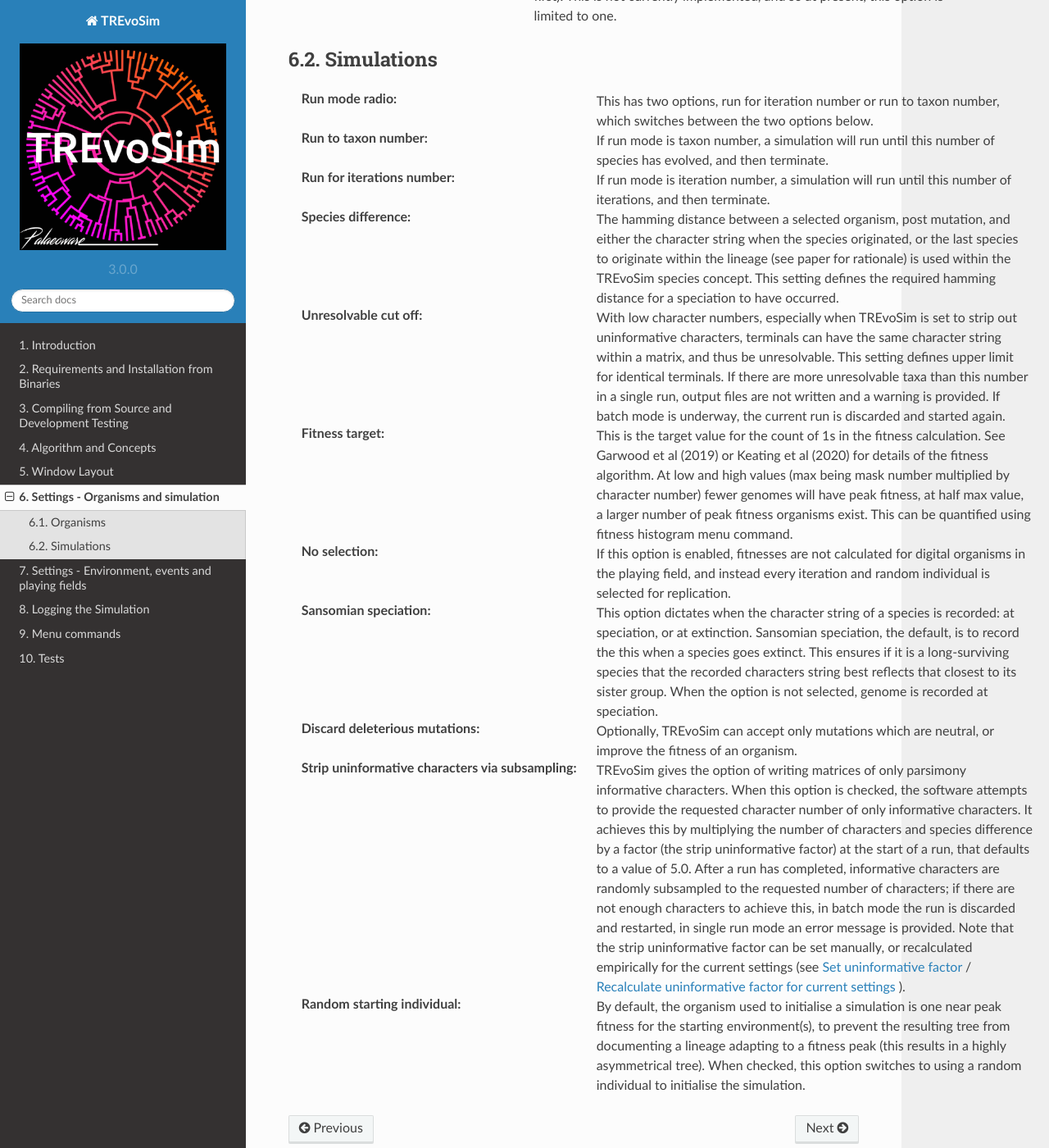
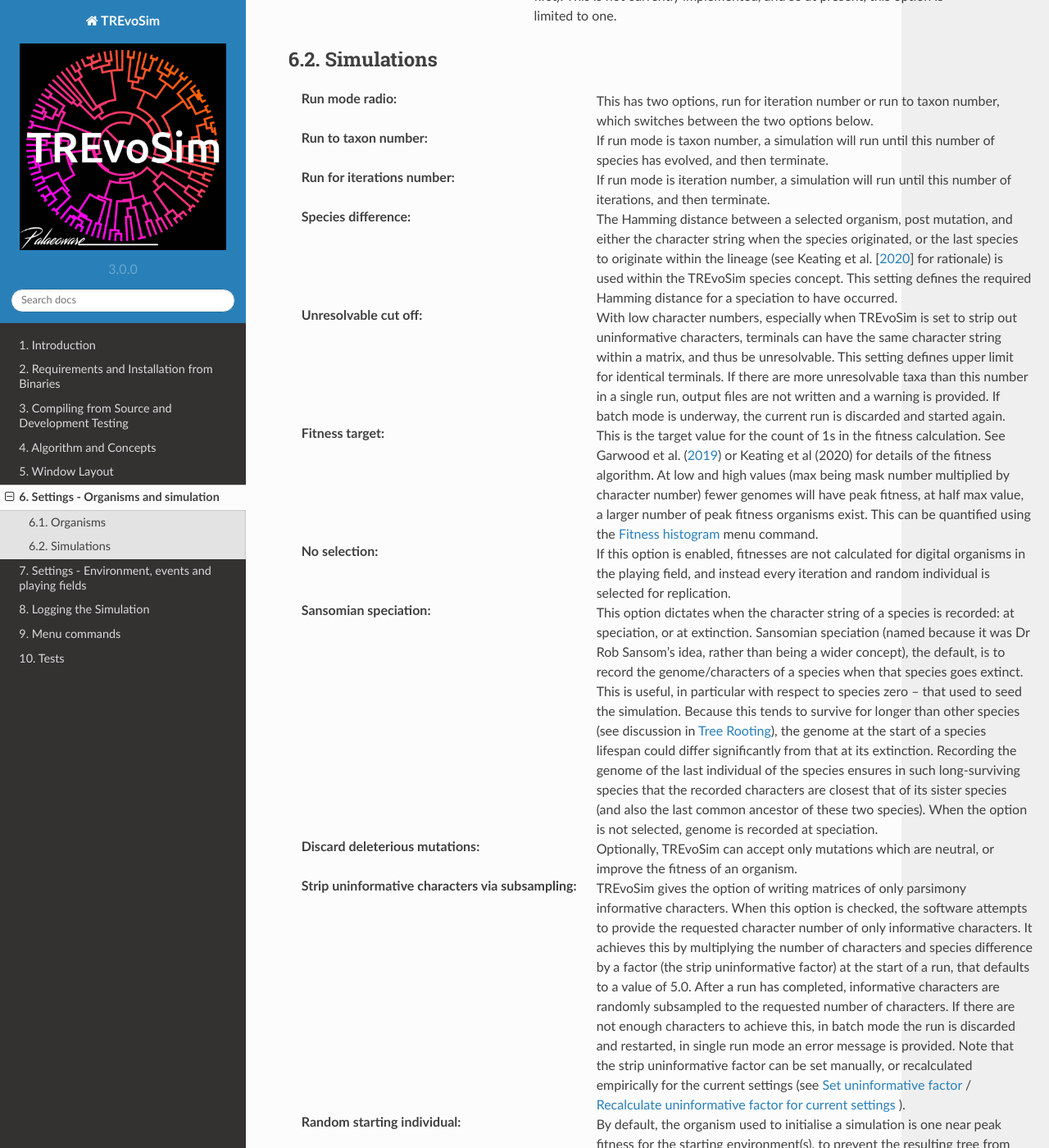
Before and after one commit to palaeoware/trevosim, a Sphinx documentation site: the page built from docs/settings.rst, in a window 1280 px wide and 1400 px high, scrolled down 2250 px. Shown: the whole window at 82% size. Built offline with Sphinx 7.4.7 and the Read the Docs theme 2.0.0, drawn with Linux system fonts in a browser that asks for light colours.

Commit message:
Changes to settings for PR #30, add links to papers throughout

```diff
--- a/docs/index.rst
+++ b/docs/index.rst
@@ -22,7 +22,7 @@
 Relevant references
 -------------------
 
-Garwood, R.J., Spencer A.R.T. and Sutton, M.D., 2019. REvoSim: Organism-level simulation of macro- and microevolution. Palaeontology 62(3),339-355. `https://doi.org/10.1111/pala.12420 <https://doi.org/10.1111/pala.12420>`_ (describes the initial release of REvoSim, including fitness algorithm).
+Garwood, R.J., Spencer A.R.T. and Sutton, M.D., 2019. REvoSim: Organism-level simulation of macro- and microevolution. Palaeontology 62(3),339-355. `DOI: 10.1111/pala.12420 <https://doi.org/10.1111/pala.12420>`_ (describes the initial release of REvoSim, including fitness algorithm).
 
 Keating, J.N., Sansom, R.S., Sutton, M.D., Knight, C.G. and Garwood, R.J., 2020. Morphological phylogenetics evaluated using novel evolutionary simulations. Systematic Biology 69(5):897-912. `DOI: 10.1093/sysbio/syaa012 <https://doi.org/10.1093/sysbio/syaa012>`_ (describes, and utilises, TREvoSim v1.0.0)
 
--- a/docs/settings.rst
+++ b/docs/settings.rst
@@ -24,11 +24,11 @@
 :Run mode radio: This has two options, run for iteration number or run to taxon number, which switches between the two options below.
 :Run to taxon number: If run mode is taxon number, a simulation will run until this number of species has evolved, and then terminate.
 :Run for iterations number: If run mode is iteration number, a simulation will run until this number of iterations, and then terminate.
-:Species difference: The hamming distance between a selected organism, post mutation, and either the character string when the species originated, or the last species to originate within the lineage (see paper for rationale) is used within the TREvoSim species concept. This setting defines the required hamming distance for a speciation to have occurred.
+:Species difference: The Hamming distance between a selected organism, post mutation, and either the character string when the species originated, or the last species to originate within the lineage (see Keating et al. [`2020 <https://doi.org/10.1093/sysbio/syaa012>`_] for rationale) is used within the TREvoSim species concept. This setting defines the required Hamming distance for a speciation to have occurred.
 :Unresolvable cut off: With low character numbers, especially when TREvoSim is set to strip out uninformative characters, terminals can have the same character string within a matrix, and thus be unresolvable. This setting defines upper limit for identical terminals. If there are more unresolvable taxa than this number in a single run, output files are not written and a warning is provided. If batch mode is underway, the current run is discarded and started again.
-:Fitness target: This is the target value for the count of 1s in the fitness calculation. See Garwood et al (2019) or Keating et al (2020) for details of the fitness algorithm. At low and high values (max being mask number multiplied by character number) fewer genomes will have peak fitness, at half max value, a larger number of peak fitness organisms exist. This can be quantified using fitness histogram menu command.
+:Fitness target: This is the target value for the count of 1s in the fitness calculation. See Garwood et al. (`2019 <https://doi.org/10.1111/pala.12420>`_) or Keating et al (2020) for details of the fitness algorithm. At low and high values (max being mask number multiplied by character number) fewer genomes will have peak fitness, at half max value, a larger number of peak fitness organisms exist. This can be quantified using the :ref:`Fitness histogram` menu command.
 :No selection: If this option is enabled, fitnesses are not calculated for digital organisms in the playing field, and instead every iteration and random individual is selected for replication.
-:Sansomian speciation: This option dictates when the character string of a species is recorded: at speciation, or at extinction. Sansomian speciation, the default, is to record the this when a species goes extinct. This ensures if it is a long-surviving species that the recorded characters string best reflects that closest to its sister group. When the option is not selected, genome is recorded at speciation.
+:Sansomian speciation: This option dictates when the character string of a species is recorded: at speciation, or at extinction. Sansomian speciation (named because it was Dr Rob Sansom's idea, rather than being a wider concept), the default, is to record the genome/characters of a species when that species goes extinct. This is useful, in particular with respect to species zero -- that used to seed the simulation. Because this tends to survive for longer than other species (see discussion in :ref:`Tree Rooting`), the genome at the start of a species lifespan could differ significantly from that at its extinction. Recording the genome of the last individual of the species ensures in such long-surviving species that the recorded characters are closest that of its sister species (and also the last common ancestor of these two species). When the option is not selected, genome is recorded at speciation.
 :Discard deleterious mutations: Optionally, TREvoSim can accept only mutations which are neutral, or improve the fitness of an organism.
-:Strip uninformative characters via subsampling: TREvoSim gives the option of writing matrices of only parsimony informative characters. When this option is checked, the software attempts to provide the requested character number of only informative characters. It achieves this by multiplying the number of characters and species difference by a factor (the strip uninformative factor) at the start of a run, that defaults to a value of 5.0. After a run has completed, informative characters are randomly subsampled to the requested number of characters; if there are not enough characters to achieve this, in batch mode the run is discarded and restarted, in single run mode an error message is provided. Note that the strip uninformative factor can be set manually, or recalculated empirically for the current settings (see :ref:`Set uninformative factor` / :ref:`Recalculate uninformative factor for current settings` ).
+:Strip uninformative characters via subsampling: TREvoSim gives the option of writing matrices of only parsimony informative characters. When this option is checked, the software attempts to provide the requested character number of only informative characters. It achieves this by multiplying the number of characters and species difference by a factor (the strip uninformative factor) at the start of a run, that defaults to a value of 5.0. After a run has completed, informative characters are randomly subsampled to the requested number of characters. If there are not enough characters to achieve this, in batch mode the run is discarded and restarted, in single run mode an error message is provided. Note that the strip uninformative factor can be set manually, or recalculated empirically for the current settings (see :ref:`Set uninformative factor` / :ref:`Recalculate uninformative factor for current settings` ).
 :Random starting individual: By default, the organism used to initialise a simulation is one near peak fitness for the starting environment(s), to prevent the resulting tree from documenting a lineage adapting to a fitness peak (this results in a highly asymmetrical tree). When checked, this option switches to using a random individual to initialise the simulation.
```
Also changed, not shown: docs/algorithmconcepts.rst (+1 -1 lines), docs/filecommands.rst (+1 -1 lines), docs/introduction.rst (+1 -1 lines).
